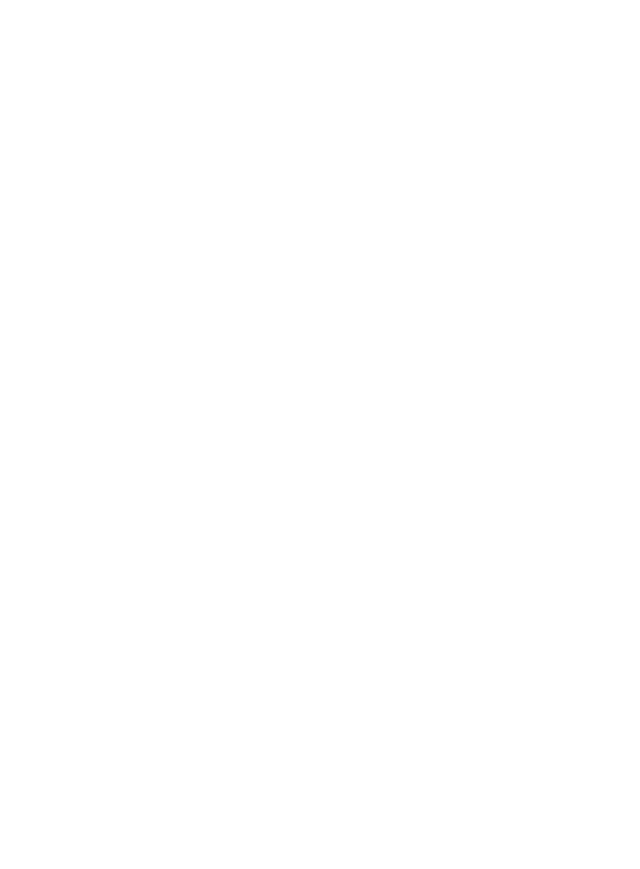
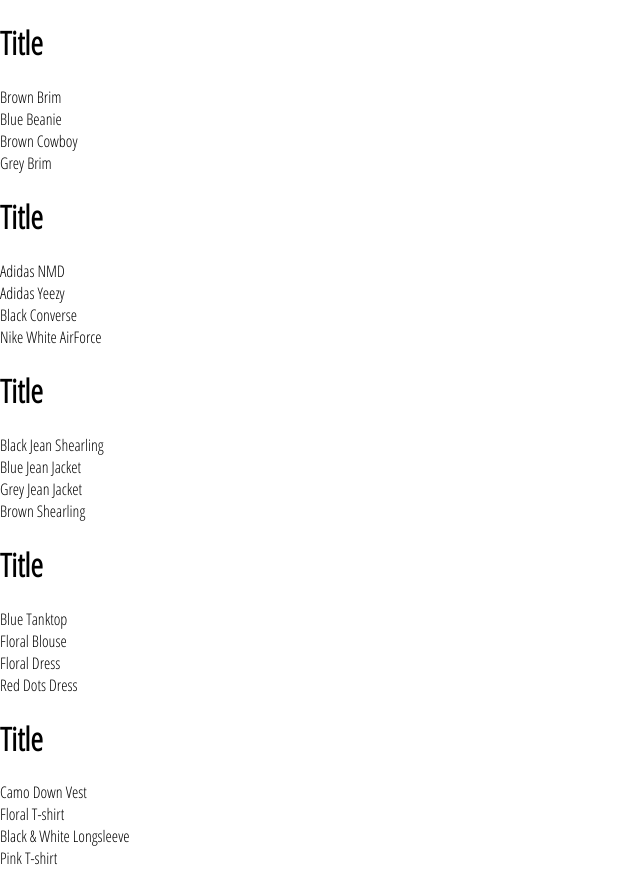
Before and after one commit to chronoflame78/flare-shop, a React (Create React App) app: page /shop in a window 1280 px wide. Shown: the whole page, without its empty margins (0-640 px from the left). Before the commit the page ends 800 px from the top, so only its background shows below. Built offline with nearby package versions, Linux system fonts and the light colour scheme.

Commit message:
add collection-preview, shop page

```diff
--- a/src/App.js
+++ b/src/App.js
@@ -1,5 +1,6 @@
 import './App.css';
 import HomePage from './pages/homepage/homepage.component';
+import ShopPage from './pages/shop/shop.component';
 import { Switch, Route } from 'react-router-dom';
 
 const HatsPage = () => (
@@ -13,7 +14,7 @@
     <div>
       <Switch>
         <Route exact path='/' component={HomePage}/>
-        <Route path='/shop/hats' component={HatsPage}/>
+        <Route path='/shop' component={ShopPage}/>
       </Switch>
     </div>
   );
--- /dev/null
+++ b/src/components/preview-collection/collection-preview.component.jsx
@@ -0,0 +1,20 @@
+import React from "react";
+
+import "./collection-preview.styles.scss";
+
+const CollectionPreview = ({ title, items }) => (
+  <div className="collection-preview">
+    <h1 className="title">Title</h1>
+    <div className="preview">
+        {
+            items
+            .filter((item, idx) => idx < 4)
+            .map( item => (
+                <div key="item.id">{item.name}</div>
+            ))
+        }
+    </div>
+  </div>
+);
+
+export default CollectionPreview;
--- /dev/null
+++ b/src/pages/shop/shop.component.jsx
@@ -0,0 +1,28 @@
+import React from 'react';
+
+import SHOP_DATA from './shop.data';
+
+import CollectionPreview from '../../components/preview-collection/collection-preview.component';
+
+class ShopPage extends React.Component {
+    constructor(props){
+        super(props);
+
+        this.state = {
+            collections : SHOP_DATA
+        }
+    }
+
+    render(){
+        const {collections} = this.state;
+        return <div className="shop-page">
+            {
+                collections.map( ({id, ...otherColectionProps }) => (
+                    <CollectionPreview key={id} {...otherColectionProps} />
+                ))
+            }
+            </div>
+    }
+}
+
+export default ShopPage;
--- /dev/null
+++ b/src/pages/shop/shop.data.js
@@ -0,0 +1,249 @@
+const SHOP_DATA = [
+    {
+      id: 1,
+      title: 'Hats',
+      routeName: 'hats',
+      items: [
+        {
+          id: 1,
+          name: 'Brown Brim',
+          imageUrl: 'https://i.ibb.co/ZYW3VTp/brown-brim.png',
+          price: 25
+        },
+        {
+          id: 2,
+          name: 'Blue Beanie',
+          imageUrl: 'https://i.ibb.co/ypkgK0X/blue-beanie.png',
+          price: 18
+        },
+        {
+          id: 3,
+          name: 'Brown Cowboy',
+          imageUrl: 'https://i.ibb.co/QdJwgmp/brown-cowboy.png',
+          price: 35
+        },
+        {
+          id: 4,
+          name: 'Grey Brim',
+          imageUrl: 'https://i.ibb.co/RjBLWxB/grey-brim.png',
+          price: 25
+        },
+        {
+          id: 5,
+          name: 'Green Beanie',
+          imageUrl: 'https://i.ibb.co/YTjW3vF/green-beanie.png',
+          price: 18
+        },
+        {
+          id: 6,
+          name: 'Palm Tree Cap',
+          imageUrl: 'https://i.ibb.co/rKBDvJX/palm-tree-cap.png',
+          price: 14
+        },
+        {
+          id: 7,
+          name: 'Red Beanie',
+          imageUrl: 'https://i.ibb.co/bLB646Z/red-beanie.png',
+          price: 18
+        },
+        {
+          id: 8,
+          name: 'Wolf Cap',
+          imageUrl: 'https://i.ibb.co/1f2nWMM/wolf-cap.png',
+          price: 14
+        },
+        {
+          id: 9,
+          name: 'Blue Snapback',
+          imageUrl: 'https://i.ibb.co/X2VJP2W/blue-snapback.png',
+          price: 16
+        }
+      ]
+    },
+    {
+      id: 2,
+      title: 'Sneakers',
+      routeName: 'sneakers',
+      items: [
+        {
+          id: 10,
+          name: 'Adidas NMD',
+          imageUrl: 'https://i.ibb.co/0s3pdnc/adidas-nmd.png',
+          price: 220
+        },
+        {
+          id: 11,
+          name: 'Adidas Yeezy',
+          imageUrl: 'https://i.ibb.co/dJbG1cT/yeezy.png',
+          price: 280
+        },
+        {
+          id: 12,
+          name: 'Black Converse',
+          imageUrl: 'https://i.ibb.co/bPmVXyP/black-converse.png',
+          price: 110
+        },
+        {
+          id: 13,
+          name: 'Nike White AirForce',
+          imageUrl: 'https://i.ibb.co/1RcFPk0/white-nike-high-tops.png',
+          price: 160
+        },
+        {
+          id: 14,
+          name: 'Nike Red High Tops',
+          imageUrl: 'https://i.ibb.co/QcvzydB/nikes-red.png',
+          price: 160
+        },
+        {
+          id: 15,
+          name: 'Nike Brown High Tops',
+          imageUrl: 'https://i.ibb.co/fMTV342/nike-brown.png',
+          price: 160
+        },
+        {
+          id: 16,
+          name: 'Air Jordan Limited',
+          imageUrl: 'https://i.ibb.co/w4k6Ws9/nike-funky.png',
+          price: 190
+        },
+        {
+          id: 17,
+          name: 'Timberlands',
+          imageUrl: 'https://i.ibb.co/Mhh6wBg/timberlands.png',
+          price: 200
+        }
+      ]
+    },
+    {
+      id: 3,
+      title: 'Jackets',
+      routeName: 'jackets',
+      items: [
+        {
+          id: 18,
+          name: 'Black Jean Shearling',
+          imageUrl: 'https://i.ibb.co/XzcwL5s/black-shearling.png',
+          price: 125
+        },
+        {
+          id: 19,
+          name: 'Blue Jean Jacket',
+          imageUrl: 'https://i.ibb.co/mJS6vz0/blue-jean-jacket.png',
+          price: 90
+        },
+        {
+          id: 20,
+          name: 'Grey Jean Jacket',
+          imageUrl: 'https://i.ibb.co/N71k1ML/grey-jean-jacket.png',
+          price: 90
+        },
+        {
+          id: 21,
+          name: 'Brown Shearling',
+          imageUrl: 'https://i.ibb.co/s96FpdP/brown-shearling.png',
+          price: 165
+        },
+        {
+          id: 22,
+          name: 'Tan Trench',
+          imageUrl: 'https://i.ibb.co/M6hHc3F/brown-trench.png',
+          price: 185
+        }
+      ]
+    },
+    {
+      id: 4,
+      title: 'Womens',
+      routeName: 'womens',
+      items: [
+        {
+          id: 23,
+          name: 'Blue Tanktop',
+          imageUrl: 'https://i.ibb.co/7CQVJNm/blue-tank.png',
+          price: 25
+        },
+        {
+          id: 24,
+          name: 'Floral Blouse',
+          imageUrl: 'https://i.ibb.co/4W2DGKm/floral-blouse.png',
+          price: 20
+        },
+        {
+          id: 25,
+          name: 'Floral Dress',
+          imageUrl: 'https://i.ibb.co/KV18Ysr/floral-skirt.png',
+          price: 80
+        },
+        {
+          id: 26,
+          name: 'Red Dots Dress',
+          imageUrl: 'https://i.ibb.co/N3BN1bh/red-polka-dot-dress.png',
+          price: 80
+        },
+        {
+          id: 27,
+          name: 'Striped Sweater',
+          imageUrl: 'https://i.ibb.co/KmSkMbH/striped-sweater.png',
+          price: 45
+        },
+        {
+          id: 28,
+          name: 'Yellow Track Suit',
+          imageUrl: 'https://i.ibb.co/v1cvwNf/yellow-track-suit.png',
+          price: 135
+        },
+        {
+          id: 29,
+          name: 'White Blouse',
+          imageUrl: 'https://i.ibb.co/qBcrsJg/white-vest.png',
+          price: 20
+        }
+      ]
+    },
+    {
+      id: 5,
+      title: 'Mens',
+      routeName: 'mens',
+      items: [
+        {
+          id: 30,
+          name: 'Camo Down Vest',
+          imageUrl: 'https://i.ibb.co/xJS0T3Y/camo-vest.png',
+          price: 325
+        },
+        {
+          id: 31,
+          name: 'Floral T-shirt',
+          imageUrl: 'https://i.ibb.co/qMQ75QZ/floral-shirt.png',
+          price: 20
+        },
+        {
+          id: 32,
+          name: 'Black & White Longsleeve',
+          imageUrl: 'https://i.ibb.co/55z32tw/long-sleeve.png',
+          price: 25
+        },
+        {
+          id: 33,
+          name: 'Pink T-shirt',
+          imageUrl: 'https://i.ibb.co/RvwnBL8/pink-shirt.png',
+          price: 25
+        },
+        {
+          id: 34,
+          name: 'Jean Long Sleeve',
+          imageUrl: 'https://i.ibb.co/VpW4x5t/roll-up-jean-shirt.png',
+          price: 40
+        },
+        {
+          id: 35,
+          name: 'Burgundy T-shirt',
+          imageUrl: 'https://i.ibb.co/mh3VM1f/polka-dot-shirt.png',
+          price: 25
+        }
+      ]
+    }
+  ];
+
+  export default SHOP_DATA;
```
Also changed, not shown: src/components/preview-collection/collection-preview.styles.scss (added).
